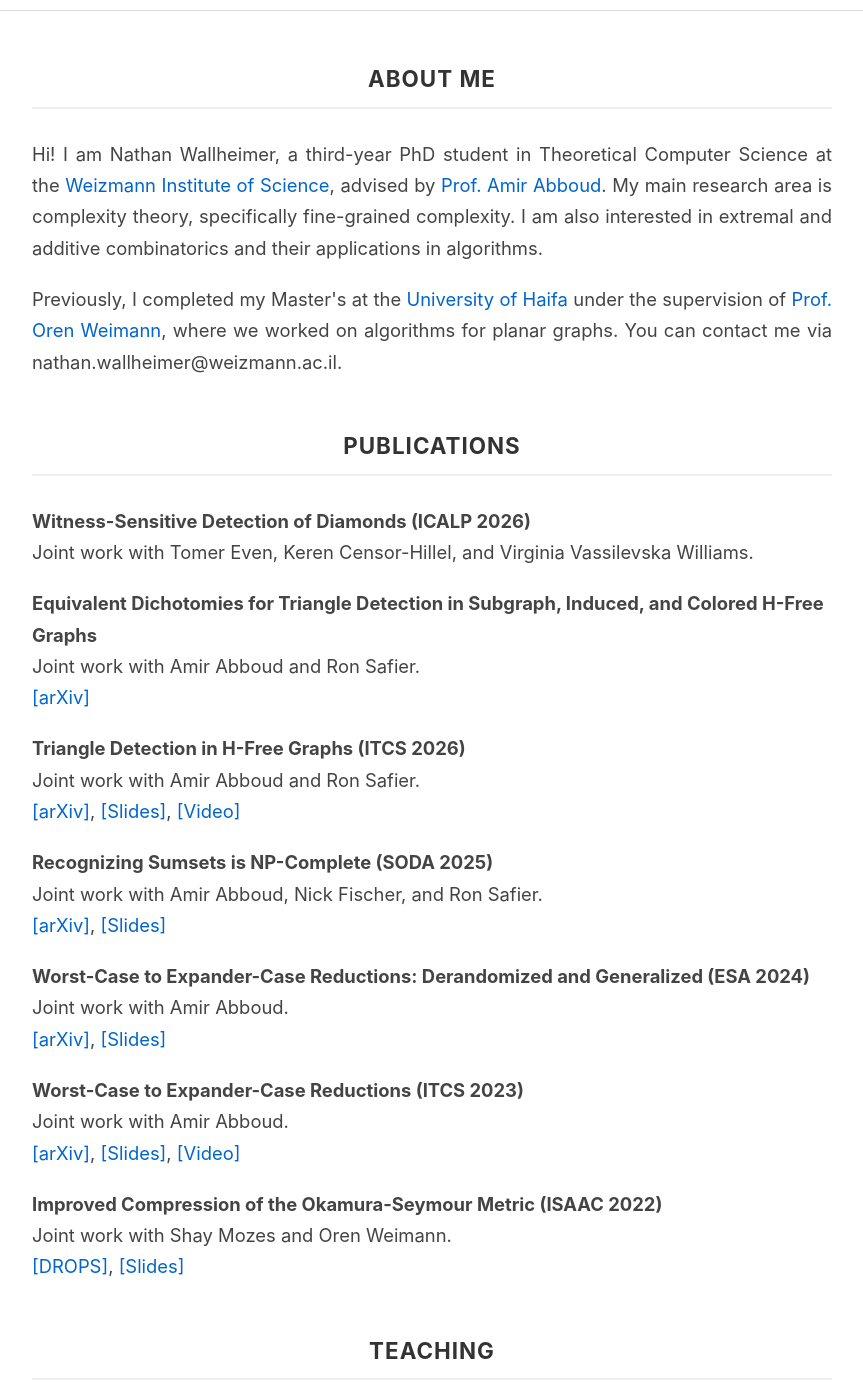
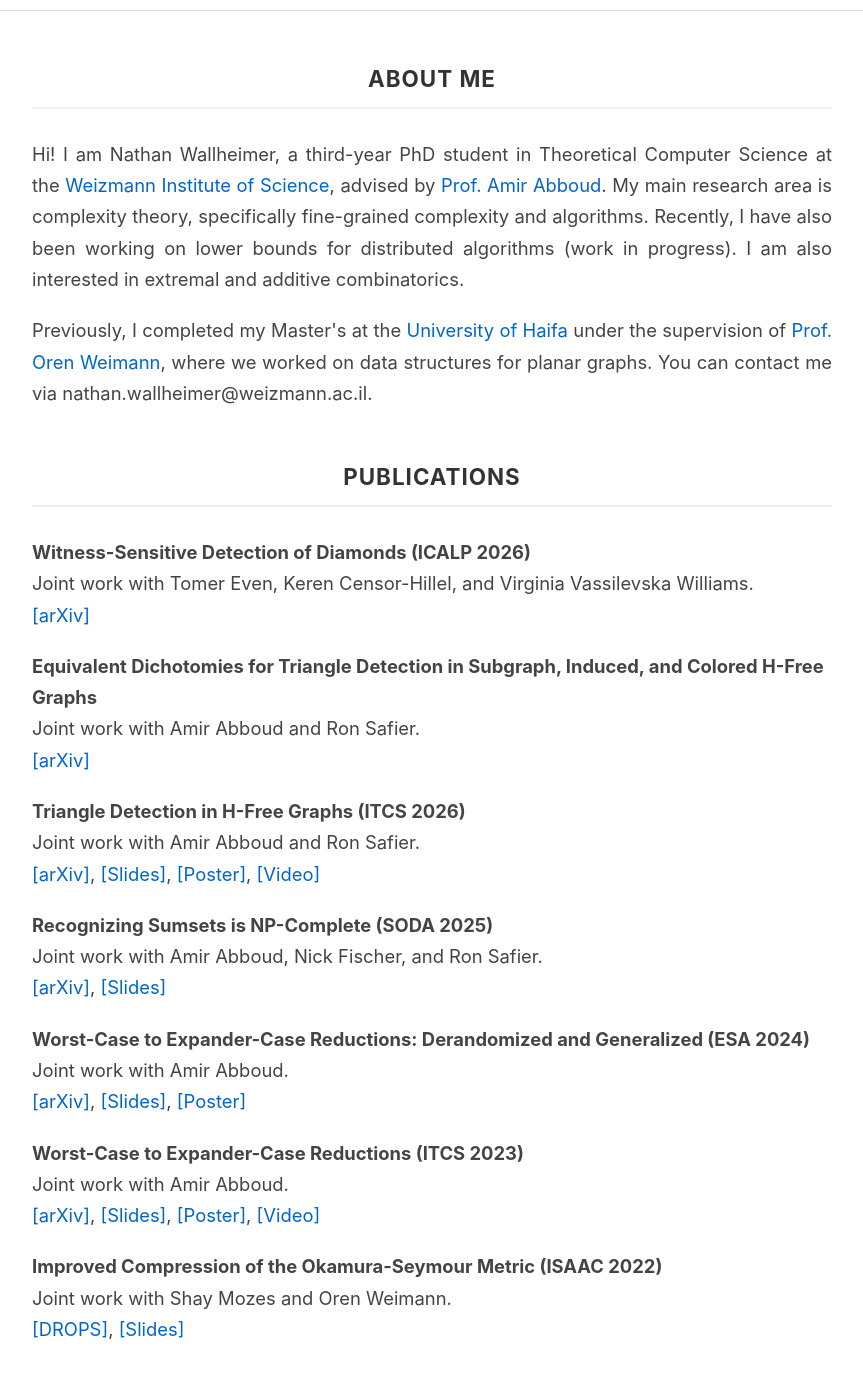
Before and after one commit to nathanwallh/nathanwallh.github.io, a plain HTML site: page index.html in a window 1280 px wide. Shown: the part 240-1623 px from the top of the page, without its empty margins (208-1071 px from the left). Drawn offline with Linux system fonts and the light colour scheme.

Commit message:
updated bio, arxiv link for the ICALP paper, added posters

```diff
--- a/index.html
+++ b/index.html
@@ -22,10 +22,10 @@
         <div class="bio-text">
             <p>
                 Hi! I am Nathan Wallheimer, a third-year PhD student in Theoretical Computer Science at the <a href="https://www.weizmann.ac.il/math/">Weizmann Institute of Science</a>, advised by <a href="https://www.weizmann.ac.il/math/AmirAbboud/home">Prof. Amir Abboud</a>.
-                My main research area is complexity theory, specifically fine-grained complexity. I am also interested in extremal and additive combinatorics and their applications in algorithms.
+                My main research area is complexity theory, specifically fine-grained complexity and algorithms. Recently, I have also been working on lower bounds for distributed algorithms (work in progress). I am also interested in extremal and additive combinatorics.
             </p>
             <p>
-                Previously, I completed my Master's at the <a href="https://cs.hevra.haifa.ac.il/index.php/en/">University of Haifa</a> under the supervision of <a href="https://www.cs.haifa.ac.il/~oren/">Prof. Oren Weimann</a>, where we worked on algorithms for planar graphs.
+                Previously, I completed my Master's at the <a href="https://cs.hevra.haifa.ac.il/index.php/en/">University of Haifa</a> under the supervision of <a href="https://www.cs.haifa.ac.il/~oren/">Prof. Oren Weimann</a>, where we worked on data structures for planar graphs.
                 You can contact me via nathan.wallheimer@weizmann.ac.il.
             </p>
         </div>
@@ -36,9 +36,9 @@
             <p>
                 <strong>Witness-Sensitive Detection of Diamonds (ICALP 2026)</strong><br>
                 Joint work with Tomer Even, Keren Censor-Hillel, and Virginia Vassilevska Williams.<br>
+                <a href="https://arxiv.org/abs/2605.09006">[arXiv]</a>
 	    </p>
             <p>
-
             <p>
                 <strong>Equivalent Dichotomies for Triangle Detection in Subgraph, Induced, and Colored H-Free Graphs</strong><br>
                 Joint work with Amir Abboud and Ron Safier.<br>
@@ -47,7 +47,7 @@
             <p>
                 <strong>Triangle Detection in H-Free Graphs (ITCS 2026)</strong><br>
                 Joint work with Amir Abboud and Ron Safier.<br>
-                <a href="https://arxiv.org/abs/2511.17224">[arXiv]</a>, <a href="./Slides/H-Free-Slides.pdf">[Slides]</a>, <a href="https://www.youtube.com/watch?v=uO4VRLRRp-M">[Video]</a>
+                <a href="https://arxiv.org/abs/2511.17224">[arXiv]</a>, <a href="./Slides/H-Free-Slides.pdf">[Slides]</a>, <a href="./Posters/HALG26-Poster.pdf">[Poster]</a>, <a href="https://www.youtube.com/watch?v=uO4VRLRRp-M">[Video]</a>
             </p>
             <p>
                 <strong>Recognizing Sumsets is NP-Complete (SODA 2025)</strong><br>
@@ -57,12 +57,12 @@
             <p>
                 <strong>Worst-Case to Expander-Case Reductions: Derandomized and Generalized (ESA 2024)</strong><br>
                 Joint work with Amir Abboud.<br>
-                <a href="https://arxiv.org/abs/2403.08394">[arXiv]</a>, <a href="./Slides/WTERs-Slides.pdf">[Slides]</a>
+		<a href="https://arxiv.org/abs/2403.08394">[arXiv]</a>, <a href="./Slides/WTERs-Slides.pdf">[Slides]</a>, <a href="./Posters/HALG24-Poster.pdf">[Poster]</a>
             </p>
             <p>
                 <strong>Worst-Case to Expander-Case Reductions (ITCS 2023)</strong><br>
                 Joint work with Amir Abboud.<br>
-                <a href="https://arxiv.org/abs/2211.12833">[arXiv]</a>, <a href="./Slides/WTERs1-Slides.pdf">[Slides]</a>, <a href="https://www.youtube.com/watch?v=BV31ygbFEtg">[Video]</a>
+                <a href="https://arxiv.org/abs/2211.12833">[arXiv]</a>, <a href="./Slides/WTERs1-Slides.pdf">[Slides]</a>, <a href="./Posters/HALG23-Poster.pdf">[Poster]</a>, <a href="https://www.youtube.com/watch?v=BV31ygbFEtg">[Video]</a>
             </p>
             <p>
                 <strong>Improved Compression of the Okamura-Seymour Metric (ISAAC 2022)</strong><br>
```
Also changed, not shown: 3 other files.
